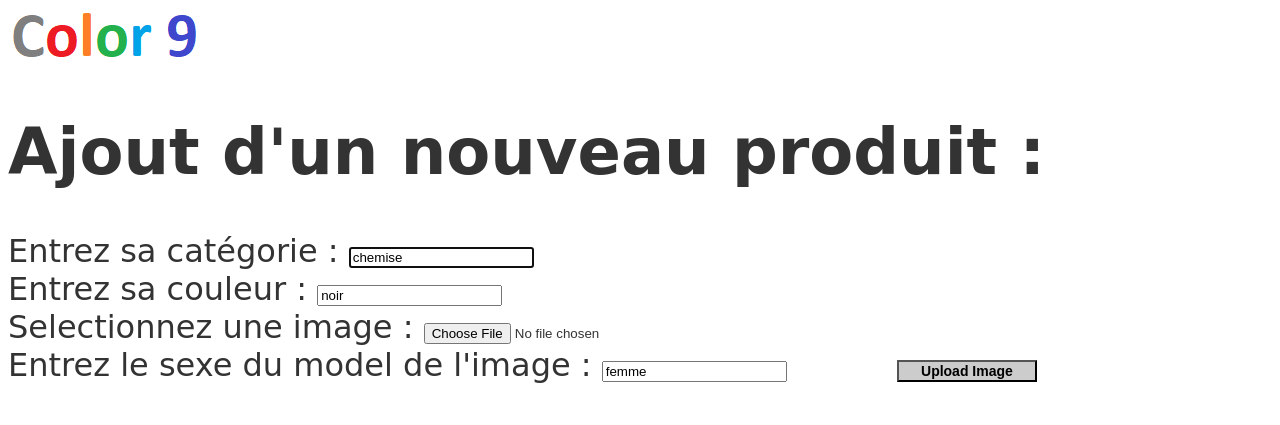
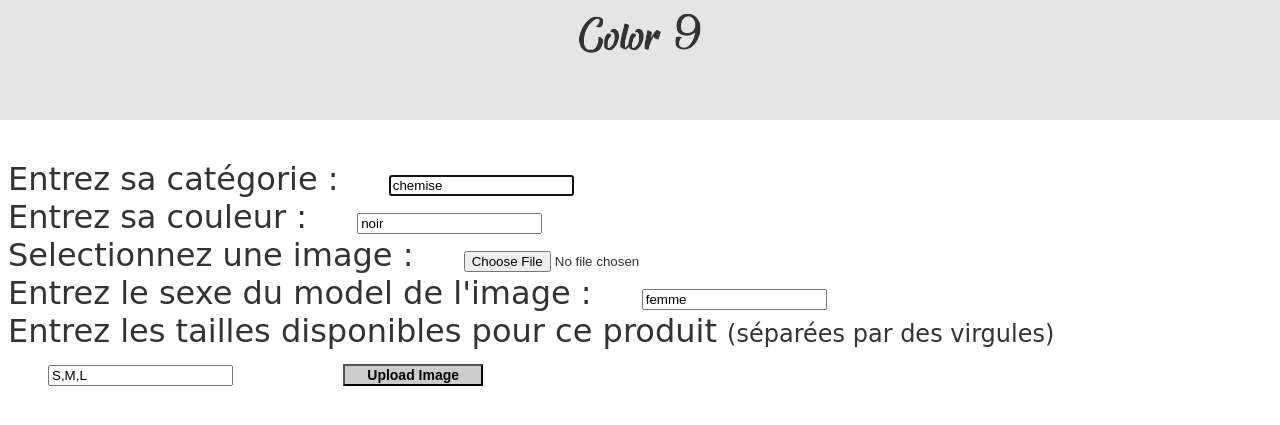
Before and after one commit to gobelait/ProjetPHP, a PHP site: page /view/ajout.view.php in a window 1280 px wide. Shown: the top 425 px of the page. Run offline with PHP 8.4, Linux system fonts and the light colour scheme.

Commit message:
Anvancé de "ajout"

```diff
--- a/controller/catalogue.ctrl.php
+++ b/controller/catalogue.ctrl.php
@@ -8,7 +8,7 @@ require_once('../model/ProduitDAO.class.php');
 
 $config = parse_ini_file('../config/config.ini');
 
-$magasin = new ProduitDAO($config['dataPath']);
+$magasin = new ProduitDAO($config['dataPathLocalBarth']);
 
 // Récupération des produits
 
--- a/view/ajout.view.php
+++ b/view/ajout.view.php
@@ -7,12 +7,14 @@
 
   </head>
   <body>
+    <header>
+    <img src="../view/img/autre/logo.png" alt="Color 9 logo" class="logo_marque">
+    </header>
 
-    <img id="Logo" src="img/Color9.png">
 
     <h1>Ajout d'un nouveau produit :</h1>
 
-    <form action="../controller/ajout.php" method="post" enctype="multipart/form-data">
+    <form action="../controller/ajout.ctrl.php" method="post" enctype="multipart/form-data">
       <p>
         Entrez sa catégorie :
         <input type="text" name="categorie" value="chemise" autofocus required> <br>
@@ -21,7 +23,9 @@
         Selectionnez une image :
         <input type="file" name="fileToUpload" id="fileToUpload" required><br>
         Entrez le sexe du model de l'image :
-        <input type="text" name="sexe" value="femme" required>
+        <input type="text" name="sexe" value="femme" required> <br>
+        Entrez les tailles disponibles pour ce produit <span id="remarque">(séparées par des virgules)</span>
+        <input type="text" name="tailles" value="S,M,L" required>
         <input id="BoutonValider" type="submit" value="Upload Image" name="action">
       </p>
     </form>
--- a/view/style/style_ajout.css
+++ b/view/style/style_ajout.css
@@ -11,3 +11,29 @@ body{
   font-weight: bold;
   background-color: #CCCCCC
 }
+
+header {
+  width: 100%;
+  height: 15%;
+  position: fixed;
+  background-color: #E5E5E5;
+  top: 0;
+  left: 0;
+  z-index: 5;
+}
+
+header img.logo_marque {
+  width: 10%;
+  display: block;
+  margin-top: 10px;
+  margin-left: auto;
+  margin-right: auto;
+}
+
+input{
+  margin-left: 40px;
+}
+
+#remarque{
+  font-size: 0.75em;
+}
```
Also changed, not shown: controller/ajout.ctrl.php (+15 -6 lines).
